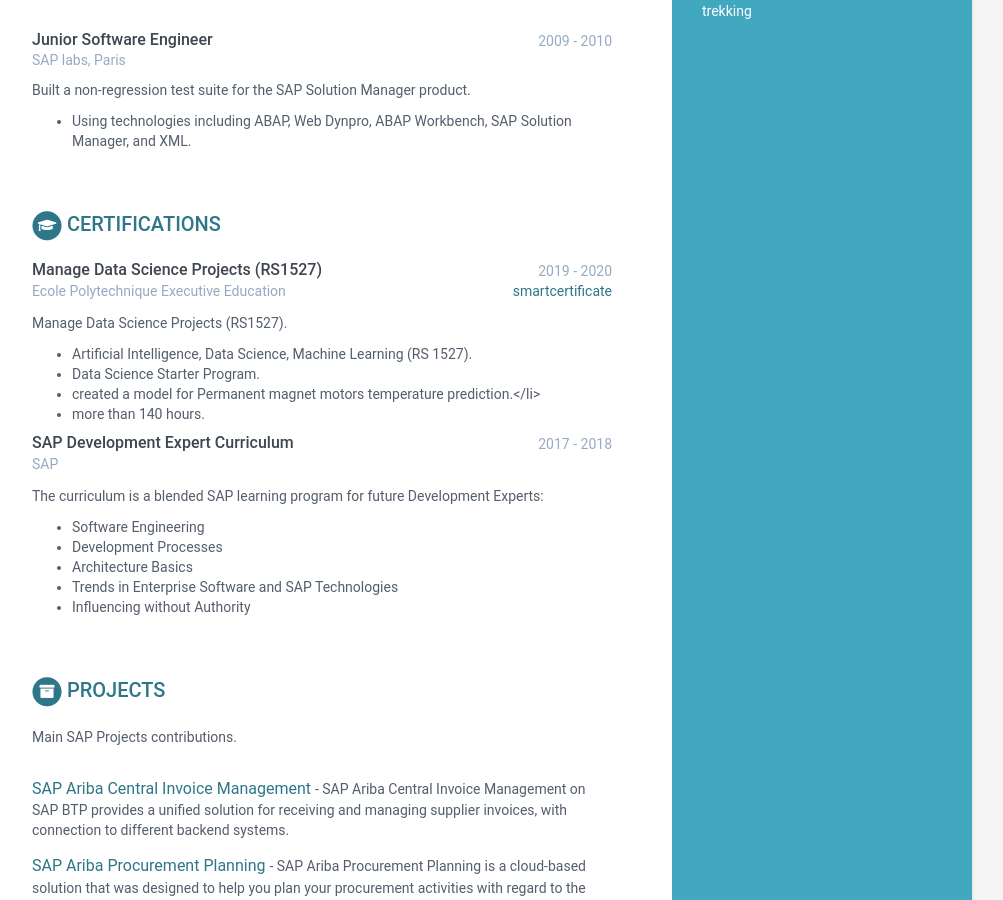
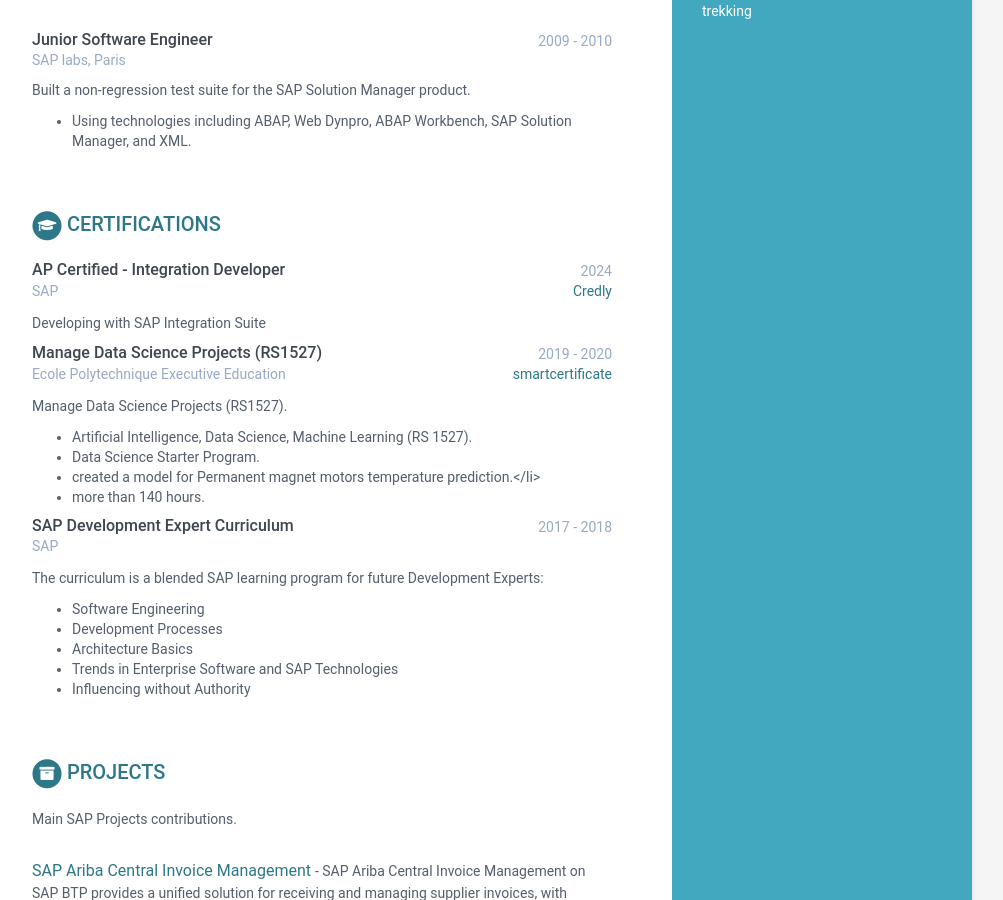
Before and after one commit to hyoussef/online-cv, a Jekyll site: the page built from index.html, in a window 1280 px wide and 900 px high, scrolled down 1208 px. Shown: the whole window, without its empty margins (168-1171 px from the left). Built offline with Jekyll 4.4.1, drawn with Linux system fonts in a browser that asks for light colours.

Commit message:
add new sap certificate

```diff
--- a/_data/data.yml
+++ b/_data/data.yml
@@ -125,6 +125,15 @@ experiences:
 certifications:
       title: Certifications
       list:
+        - name: AP Certified - Integration Developer
+          start: 2024
+          organization: SAP
+          credentialurl: https://www.credly.com/badges/c4c1139e-656a-4f8b-ba71-8b6f01fa7aa8/public_url
+          credentialname: Credly
+
+          details: |
+            Developing with SAP Integration Suite
+
         - name: Manage Data Science Projects (RS1527)
           start: 2019
           end: 2020
--- a/cv3.html
+++ b/cv3.html
@@ -196,6 +196,11 @@
                     CERTIFICATIONS
                 </h2>
 
+                <p><strong>SAP</strong> | 2024</p>
+                <ul>
+                    <li>SAP certified Integrations Developer</li>
+                </ul>
+
                 <p><strong>Ecole Polytechnique Executive Education</strong> | 2021</p>
                 <ul>
                     <li>Manage Data Science Projects (RS1527)</li>
```
